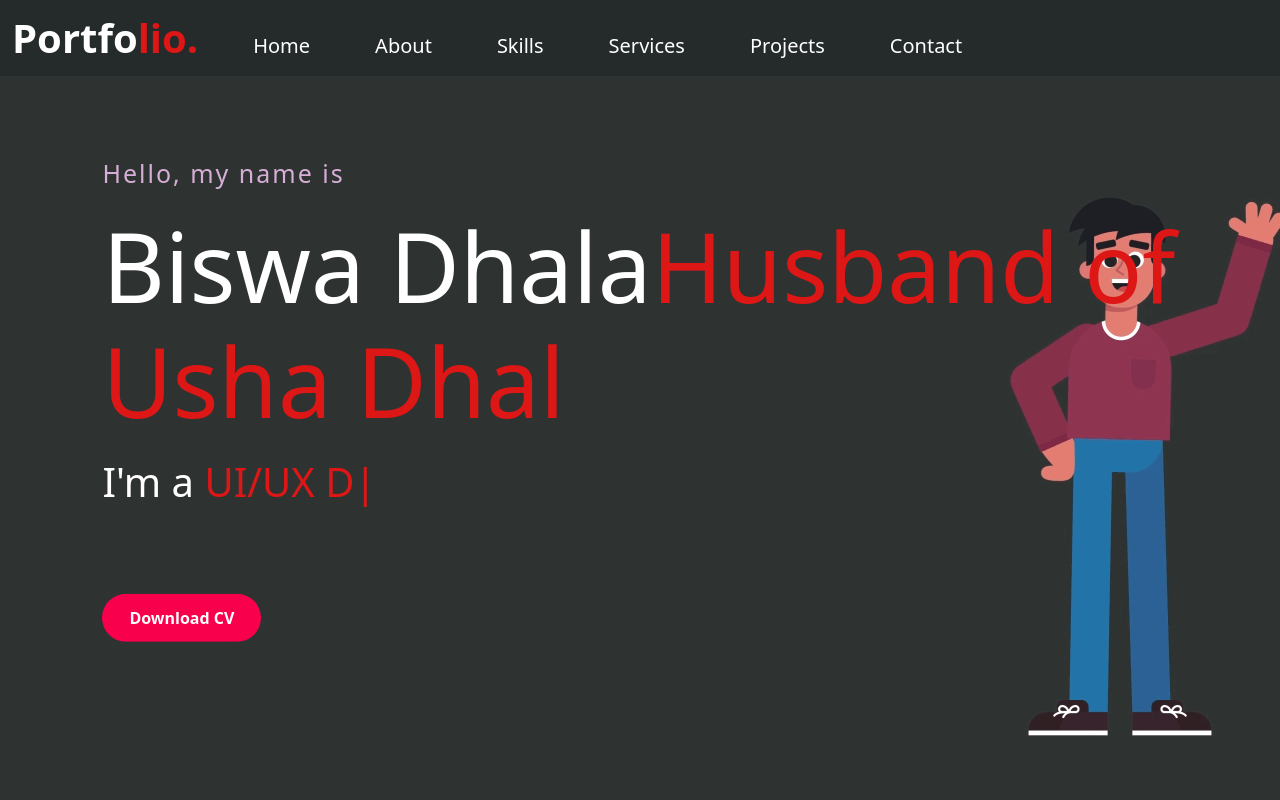
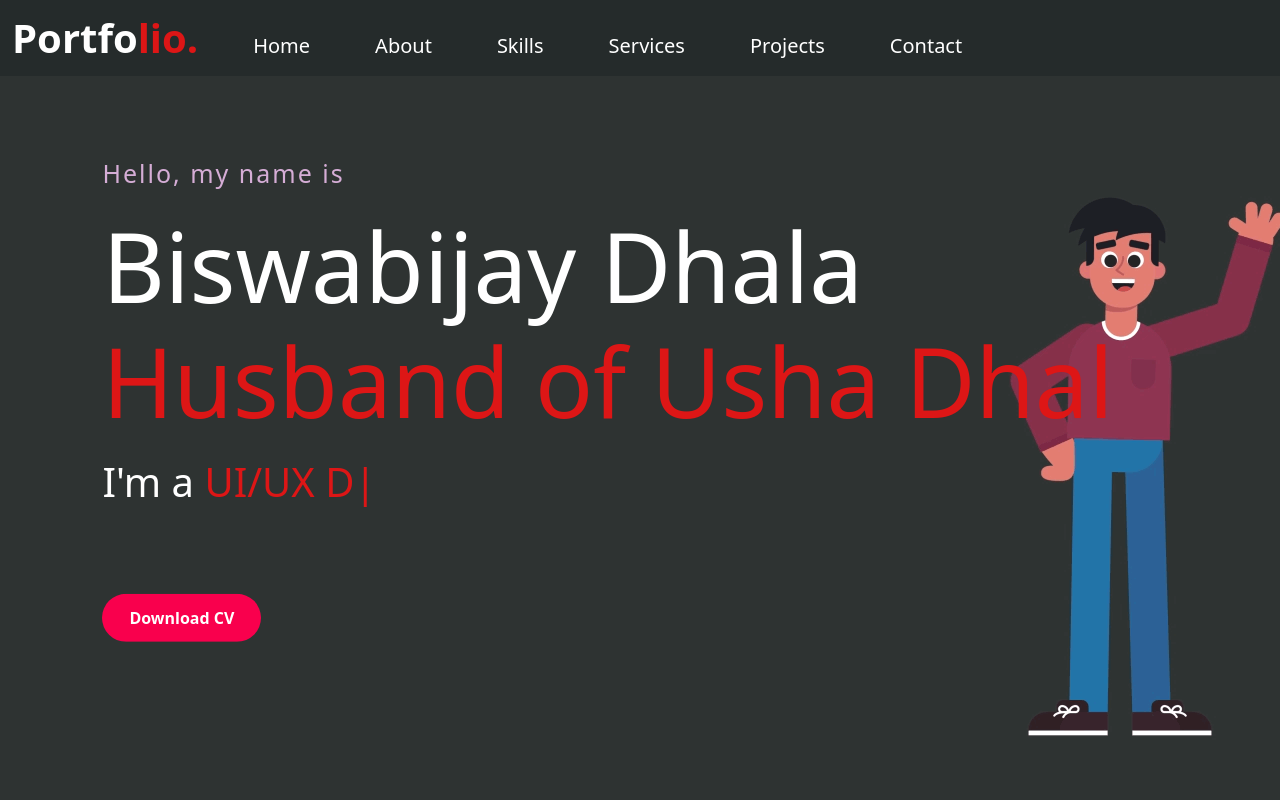
Before and after one commit to ruturaj1009/myportfolio, a plain HTML site: page index.html in a window 1280 px wide. Shown: the top 800 px of the page. Drawn offline with nearby package versions, Linux system fonts and the light colour scheme.

Commit message:
Update index.html

```diff
--- a/index.html
+++ b/index.html
@@ -63,7 +63,8 @@
         <div class="main">
             <div class="content">
                 <h4>Hello, my name is</h4>
-                <h1>Biswa Dhala<span class="head1">Husband of Usha Dhal</span></h1>
+                <h1>Biswabijay Dhala<span class="head1">
+                    <br>Husband of Usha Dhal</span></h1>
                 <h3>I'm a <span class="head1"><span class="qw1"></span> </span></h3>
                 <a href="#" id="bt1" class="btn">Download CV</a>
             </div>
```
